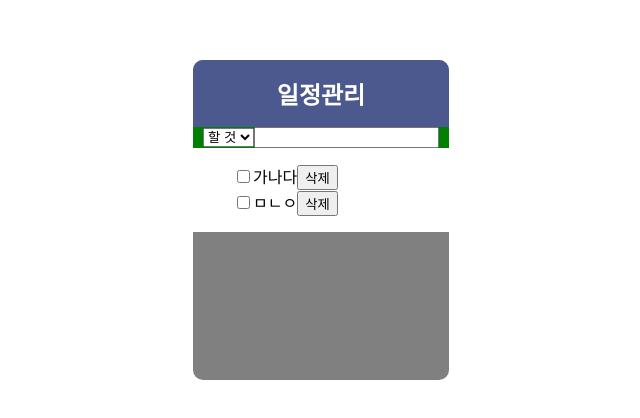
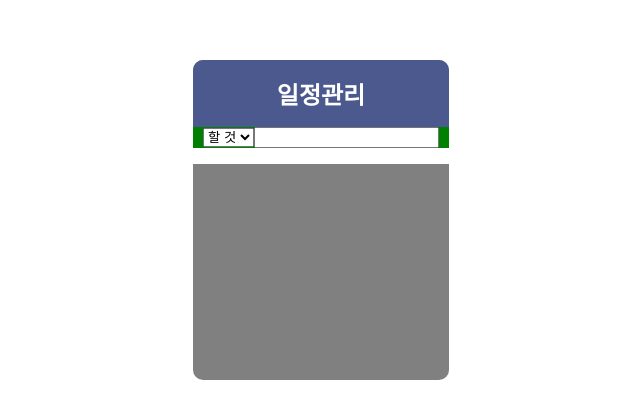
Before and after one commit to YOON3N4M/study-react, a React (Create React App) app: page / in a window 1280 px wide. Shown: the part 108-526 px from the top of the page, without its empty margins (327-967 px from the left). Built offline with nearby package versions, Linux system fonts and the light colour scheme; data requests are answered from the project's data file.

Commit message:
feat: 새로 입력되는 투두에 중복 되지 않는 아이디 부여 구현
더불어 서버와 로컬간 id 유무가 달라 삭제가 바로 적용되지 않던 문제 해결

```diff
--- a/fake-server/db.json
+++ b/fake-server/db.json
@@ -1,17 +1,4 @@
 {
-  "todos": [
-    {
-      "type": "할 것",
-      "todoText": "가나다",
-      "isCheck": false,
-      "id": 1
-    },
-    {
-      "type": "할 것",
-      "todoText": "ㅁㄴㅇ",
-      "isCheck": false,
-      "id": 2
-    }
-  ],
+  "todos": [],
   "username": []
 }
--- a/src/components/InsertTodo.js
+++ b/src/components/InsertTodo.js
@@ -2,7 +2,7 @@ import axios from "axios";
 import { useState } from "react";
 import { API_URL } from "./TodoTemplate";
 
-export default function InsertTodo({ todos, setTodos }) {
+export default function InsertTodo({ todos, setTodos, nextId, setNextId }) {
   const [todo, setTodo] = useState("");
   const [selectedType, setSelectedType] = useState("할 것");
 
@@ -13,9 +13,12 @@ export default function InsertTodo({ todos, setTodos }) {
       type: selectedType,
       todoText: todo,
       isCheck: false,
+      id: nextId,
     };
     axios.post(API_URL, todoTemp);
     setTodos([...todos, todoTemp]);
+    setNextId((prev) => prev + 1);
+    console.log(nextId);
     setTodo("");
   }
 
--- a/src/components/TodoList.js
+++ b/src/components/TodoList.js
@@ -3,9 +3,19 @@ import { useState } from "react";
 import { useEffect } from "react";
 import { API_URL } from "./TodoTemplate";
 
-export default function TodoList({ todos, setTodos }) {
-  function getTodosFromDB() {
-    axios.get(API_URL).then((res) => setTodos(res.data));
+export default function TodoList({ todos, setTodos, setNextId }) {
+  async function getTodosFromDB() {
+    await axios.get(API_URL).then((res) => {
+      setTodos(res.data);
+
+      const lastIndex = res.data.length - 1;
+
+      if (res.data.length > 0) {
+        setNextId(res.data[lastIndex].id + 1);
+      } else {
+        setNextId(0);
+      }
+    });
   }
 
   function deleteTodo(id) {
@@ -26,7 +36,7 @@ export default function TodoList({ todos, setTodos }) {
               <div key={todo.id}>
                 <input type="checkbox" />
                 <span>{todo.todoText}</span>
-                <button onClick={() => console.log(todo)}>삭제</button>
+                <button onClick={() => deleteTodo(todo.id)}>삭제</button>
               </div>
             ))
           : null}
--- a/src/components/TodoTemplate.js
+++ b/src/components/TodoTemplate.js
@@ -46,6 +46,9 @@ export const API_URL = "http://localhost:3001/todos";
 
 function TodoTemplate() {
   const [todos, setTodos] = useState([]);
+  const [nextId, setNextId] = useState();
+
+  console.log(nextId);
   return (
     <>
       <TodoContainer>
@@ -53,10 +56,15 @@ function TodoTemplate() {
           <h1>일정관리</h1>
         </div>
         <div className="todo-insert">
-          <InsertTodo todos={todos} setTodos={setTodos} />
+          <InsertTodo
+            todos={todos}
+            setTodos={setTodos}
+            nextId={nextId}
+            setNextId={setNextId}
+          />
         </div>
         <div className="todo-contents">
-          <TodoList todos={todos} setTodos={setTodos} />
+          <TodoList todos={todos} setTodos={setTodos} setNextId={setNextId} />
         </div>
       </TodoContainer>
     </>
```
